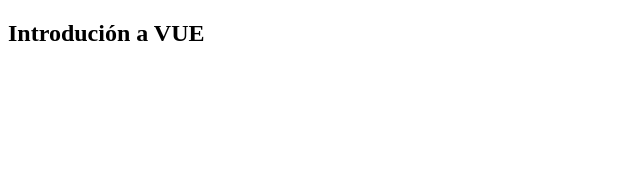
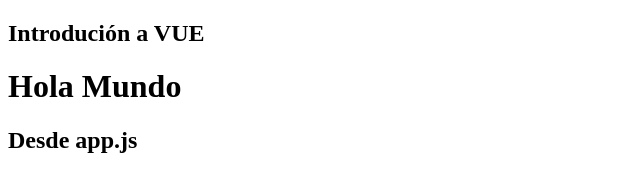
Before and after one commit to abertod/intro-vue, a plain HTML site: page index.html in a window 1280 px wide. Shown: the whole page, without its empty margins (0-640 px from the left). Drawn offline with nearby package versions, Linux system fonts and the light colour scheme.

Commit message:
Vue mediante CDN

```diff
--- /dev/null
+++ b/app.js
@@ -0,0 +1,11 @@
+//console.log(Vue);
+const { createApp, ref} = Vue;
+
+const app = createApp({
+    template: `
+    <h1>Hola Mundo</h1>
+    <h2>Desde app.js</h2>
+    `
+});
+
+app.mount('#myApp')
--- a/index.html
+++ b/index.html
@@ -10,6 +10,9 @@
 
 <h2>Introdución a VUE</h2>
 
+<div id="myApp"></div>
+
     <script src="https://unpkg.com/vue@3/dist/vue.global.js"></script>
+    <script src="app.js"></script>
 </body>
 </html>
```
